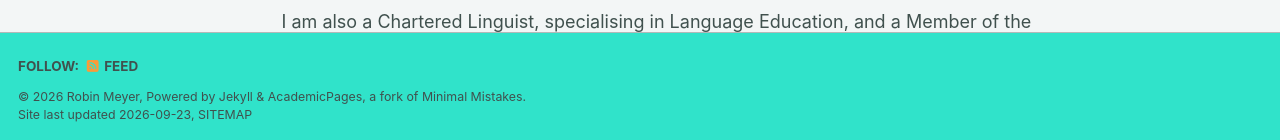
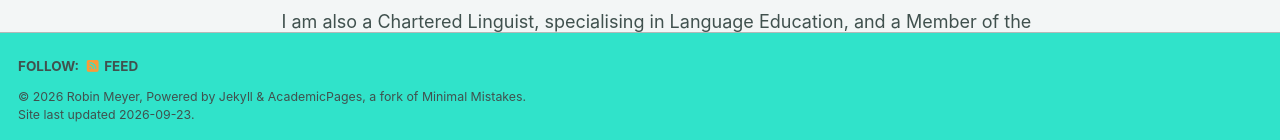
Before and after one commit to rbnmyr/rbnmyr.github.io, a Jekyll site: the page built from _pages/about.md, in a window 1280 px wide and 900 px high, scrolled down 607 px. Shown: the part 757-897 px from the top of the window. Built offline with Jekyll 4.4.1, drawn with Linux system fonts in a browser that asks for light colours; a style sheet for code colours, icons or effects is not loaded.

Commit message:
Update footer.html
comment out site map

```diff
--- a/_includes/footer.html
+++ b/_includes/footer.html
@@ -21,5 +21,5 @@
 
 <div class="page__footer-copyright">
   &copy; {{ site.time | date: '%Y' }} {{ site.name | default: site.title }}, {{ site.data.ui-text[site.locale].powered_by | default: "Powered by" }} <a href="https://jekyllrb.com" rel="nofollow">Jekyll</a> &amp; <a href="https://github.com/academicpages/academicpages.github.io">AcademicPages</a>, a fork of <a href="https://mademistakes.com/work/minimal-mistakes-jekyll-theme/" rel="nofollow">Minimal Mistakes</a>.<br />
-  Site last updated {{ "now" | date: '%Y-%m-%d' }}, <a href="/sitemap/" style="text-transform: uppercase;">{{ site.data.ui-text[site.locale].site_map | default: "Sitemap" }}</a>
+  Site last updated {{ "now" | date: '%Y-%m-%d' }}.<!--, <a href="/sitemap/" style="text-transform: uppercase;">{{ site.data.ui-text[site.locale].site_map | default: "Sitemap" }}</a>-->
 </div>
```
